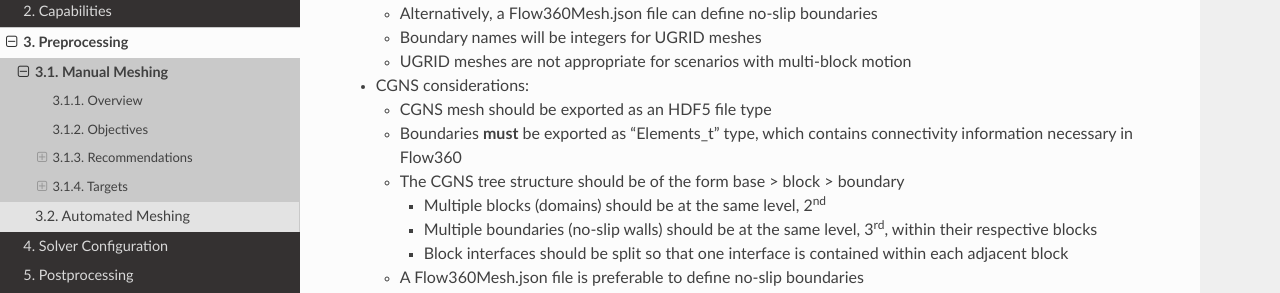
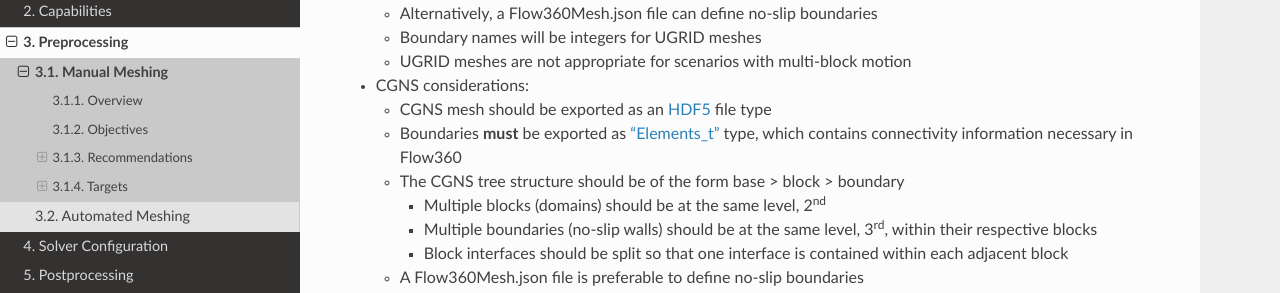
Before and after one commit to flexcompute-readthedocs/Flow360Documentation, a Sphinx documentation site: the page built from docs/source/preprocessing/manualMeshing.rst, in a window 1280 px wide and 900 px high, scrolled down 3588 px. Shown: the part 158-451 px from the top of the window. Built offline with Sphinx 7.4.7 and the Read the Docs theme 2.0.0, drawn with Linux system fonts in a browser that asks for light colours; some of the changed lines change nothing that is shown; some of the changed text lies outside the part shown.

Commit message:
Update for rot interface

```diff
--- a/docs/source/preprocessing/manualMeshing.rst
+++ b/docs/source/preprocessing/manualMeshing.rst
@@ -165,8 +165,8 @@
 
 -   CGNS considerations:
 
-    -   CGNS mesh should be exported as an HDF5 file type
-    -   Boundaries **must** be exported as “Elements_t” type, which contains connectivity information necessary in Flow360
+    -   CGNS mesh should be exported as an `HDF5 <https://en.wikipedia.org/wiki/Hierarchical_Data_Format#HDF5>`_ file type
+    -   Boundaries **must** be exported as `“Elements_t” <https://cgns.github.io/CGNS_docs_current/sids/gridflow.html>`_ type, which contains connectivity information necessary in Flow360
     -   The CGNS tree structure should be of the form base > block > boundary
 
         -   Multiple blocks (domains) should be at the same level, 2\ :sup:`nd`\
@@ -212,6 +212,7 @@
 -   c = local chord length (component chord for flap, tip chord for wing)
 -   b = local span length (semi-span for wing, component span for flap)
 -   t = thickness (trailing edge for wing, fore-aft distance for rotor disk)
+-   `HLPW4 <https://hiliftpw.larc.nasa.gov/Workshop4/Mesh-Generation-Guidelines-V11-3-Final.pdf>`_ = 4th AIAA CFD High Lift Prediction Workshop
 
 
 Directions:
```
